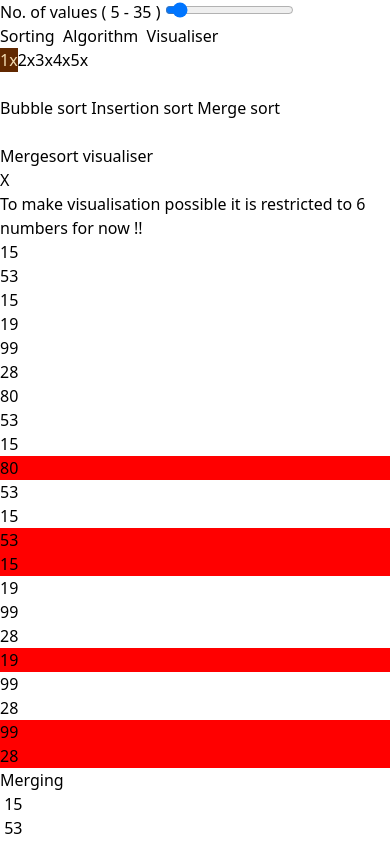
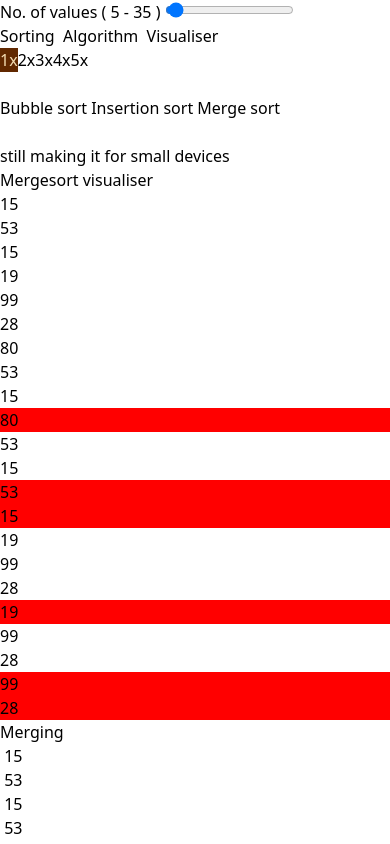
Before and after one commit to chidam333/Algorithm_Visualizer, a SvelteKit app: page /mergesort in a window 390 px wide. Shown: the top 844 px of the page. Built offline with nearby package versions, Linux system fonts and the light colour scheme.

Commit message:
Some responsiveness fix

```diff
--- a/src/routes/insertion/+page.svelte
+++ b/src/routes/insertion/+page.svelte
@@ -50,7 +50,7 @@ import Layout from "../+layout.svelte";
 <main>
     <div class="h11 mt-1 mb-8 mx-auto w-fit text-orange-600 font-mono font-extrabold">InsertionSort visualiser</div>
     <div class="barplot h-96 bg-gray-200 mb-16 mx-12 border-t-4 border-black">
-        <ul class="h-full grid grid-flow-col gap-4">
+        <ul class="h-full grid grid-flow-col lg:gap-4">
             {#each ValArr as value , k (value)}
                 <li class:real={curlist[k]} class:real1={curlist1[k-1]} animate:flip="{{duration:2000}}" class="bg-green-200 border-x-4 border-b-4 border-black" style="height:{value}%"></li>
             {/each}
--- a/src/routes/mergesort/+page.svelte
+++ b/src/routes/mergesort/+page.svelte
@@ -2,7 +2,7 @@
     import {num,delay} from "../stores"
     let [ValArr,sArr,resu] = [[],[],[],[],[]]
     let i,id,result,step=-1;
-    $: $num=7
+    $: $num=6
     $: yeah=($num>=7) ? false : true
     $: reactive(6),$num
     let okArr
@@ -61,6 +61,10 @@
     }
 </script>
 <main>
+    <div class="small h-72 mb-16 bg-black text-white font-extrabold grid place-items-center lg:hidden">
+        still making it for small devices
+    </div>
+    <div class="full hidden lg:block">
     <div class="h11 mt-1 mb-8 mx-auto w-fit text-orange-600 font-mono font-extrabold">Mergesort visualiser</div>
     <div class="alert bg-red-400 mx-12 h-16 mb-4 p-0 relative" class:yeah={yeah}>
         <div class="close absolute right-4 font-extrabold border-2 border-red-900 mt-2 px-2 cursor-pointer" on:click={()=>{yeah=true}}>X</div>
@@ -87,6 +91,7 @@
         {/each}
     </div>
     </div>
+    </div>
 </main>
 <style>
     .yeah{
```
